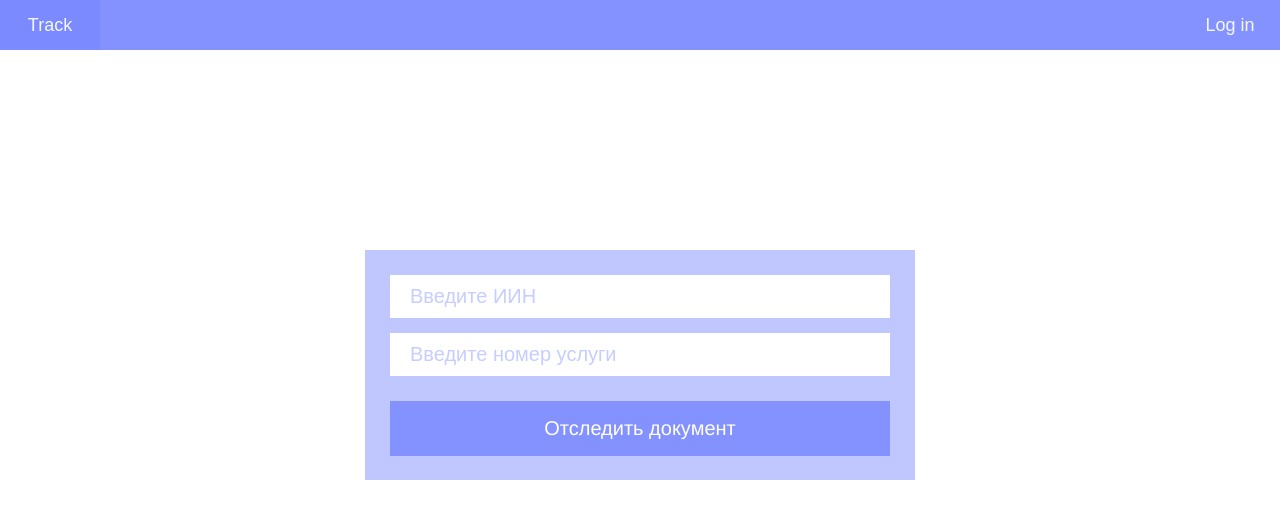
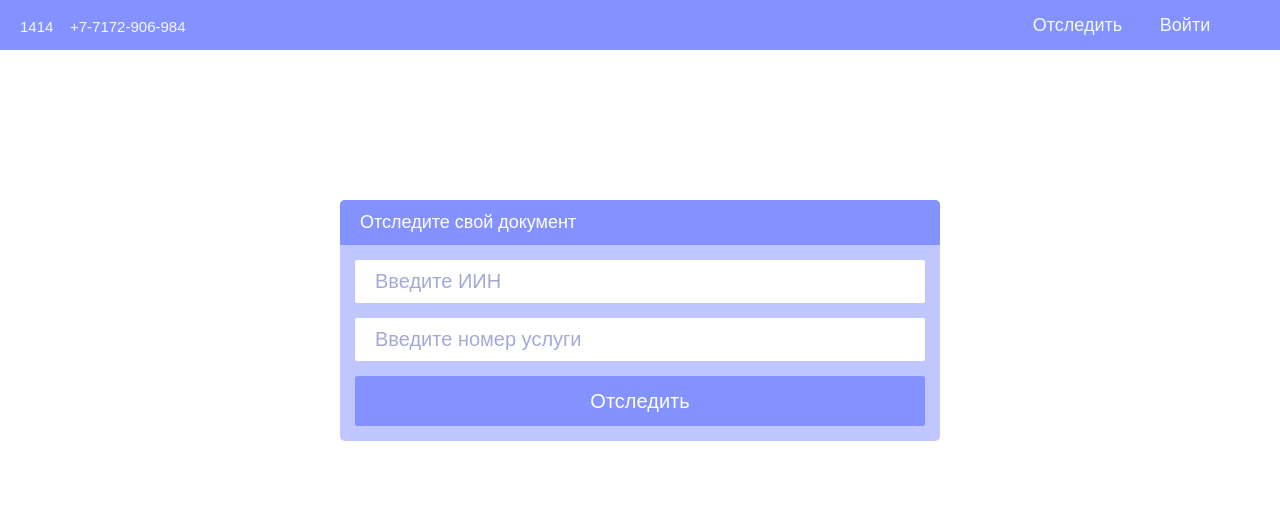
Before and after one commit to IwannabeSplendid/HackNU23, a Django app: page / in a window 1280 px wide. Shown: the top 519 px of the page. Run offline with Django 4.2, Linux system fonts and the light colour scheme.

Commit message:
home.html

```diff
--- a/templates/home.html
+++ b/templates/home.html
@@ -8,17 +8,20 @@
 </head>
 <body>
     <div class = "header">
-        <input type = "button" value = "Track" class = "header_track">
-        <input type = "button" value = "Log in" class = "header_login">
+        <p class = "contact">1414</p>
+        <p class = "contact_call">+7-7172-906-984</p>
+        <input type = "button" value = "Отследить" class = "header_track">
+        <input type = "button" value = "Войти" class = "header_login">
     </div>
     <div class = "track_form">
+        <p>Отследите свой документ</p>
         <form method = "post">
             {% csrf_token %}
             <div>
-                <input type = "text" class = "" id = "iin" name = "iin" placeholder = "Введите ИИН"><br>
+                <input type = "text" class = "enteriin" id = "iin" name = "iin" placeholder = "Введите ИИН"><br>
                 <input type = "text" id = "order_number" name = "order_number" placeholder = "Введите номер услуги"><br>
             </div>
-            <input type = "submit" value = "Отследить документ" class = "track_form_button">
+            <input type = "submit" value = "Отследить" class = "track_form_button">
         </form>
     </div>
 </body>
--- a/website/static/style.css
+++ b/website/static/style.css
@@ -1,7 +1,7 @@
 body {
     margin: 0;
     background-color: #ffffff;
-    font-family: "Helvetica", sans-serif;
+    font-family: Arial, Helvetica, sans-serif
 }
 
 .header {
@@ -14,12 +14,31 @@ body {
     background-color: #8492ff;
 }
 
+.contact {
+    margin-top: 18px;
+    font-size: 15px;
+    position: absolute;
+    left: 20px;
+    height: 100%;
+    color: #f5f8fc;
+    padding: 0;
+}
+
+.contact_call {
+    margin-top: 18px;
+    font-size: 15px;
+    position: absolute;
+    left: 70px;
+    height: 100%;
+    color: #f5f8fc;
+    padding: 0;
+}
+
 .header input {
     font-size: 18px;
     transition: 0.2s;
     position: absolute;
     height: 100%;
-    width: 100px;
     text-decoration: none;
     color: #f5f8fc;
     border: 0;
@@ -35,55 +54,71 @@ body {
 
 .header_track {
     top: 0;
-    left: 0;
+    right: 140px;
+    width: 125px;
 }
 
 .header_login {
     top: 0;
-    right: 0;
+    right: 50px;
+    width: 90px;
 }
 
 .track_form {
-    padding: 25px;
     position: relative;
-    top: 250px;
-    width: 500px;
-    height: 180px;
+    top: 200px;
+    width: 600px;
+    border-radius: 5px;
     background-color: #c0c7ff;
     margin: 0 auto;
     color: #f4f9ff;
     text-align: center;
 }
 
+.track_form p {
+    margin: 0;
+    padding: 12px 0 12px 20px;
+    position: relative;
+    top: 0;
+    left: 0;
+    text-align: left;
+    font-size: 18px;
+    color: #ffffff;
+    background-color: #8492ff;
+    border-radius: 5px 5px 0 0;
+}
+
 .track_form input {
     font-size: 20px;
     padding: 10px 20px 10px 20px;
-    width: 100%;
+    width: 570px;
     margin-bottom: 15px;
     box-sizing: border-box;
     border: 0px;
+    border-radius: 2px;
 }
 
-::placeholder{
+.enteriin {
+    margin-top: 15px;
+}
 
-    color: #c6cdff;
-
-    }
+::placeholder {
+    color: #a3aad7;
+}
 
 .track_form_button {
     transition: 0.2s;
-    margin-top: 10px;
-    height: 55px;
+    margin-top: 0;
+    height: 50px;
     border: none;
     color: #ffffff;
     text-align: center;
     text-decoration: none;
     display: inline-block;
-    font-size: 16px;
     cursor: pointer;
     padding: 10px 20px 10px 20px;
     background-color: #8492ff;
-    font-family: "Helvetica", sans-serif;
+    border-radius: 2px;
 }
 
 .track_form_button:hover {
```
Also changed, not shown: 2 other files.
